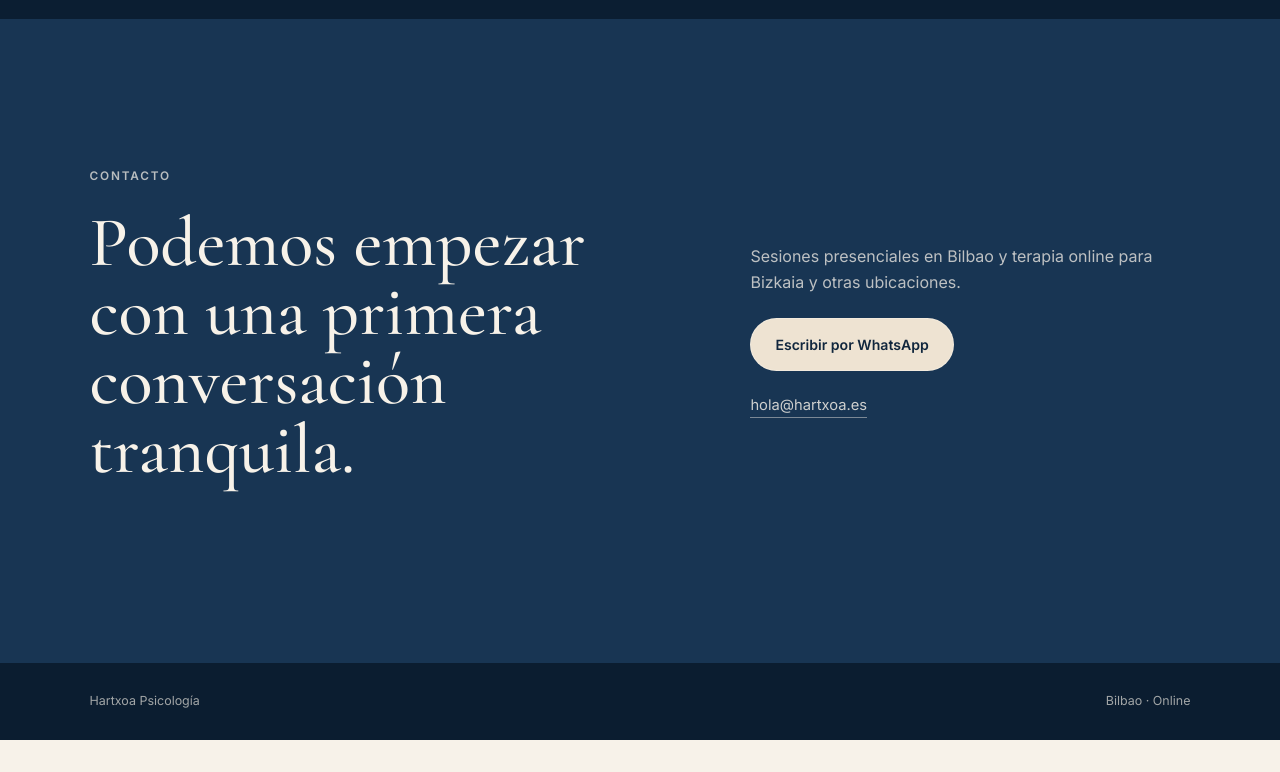
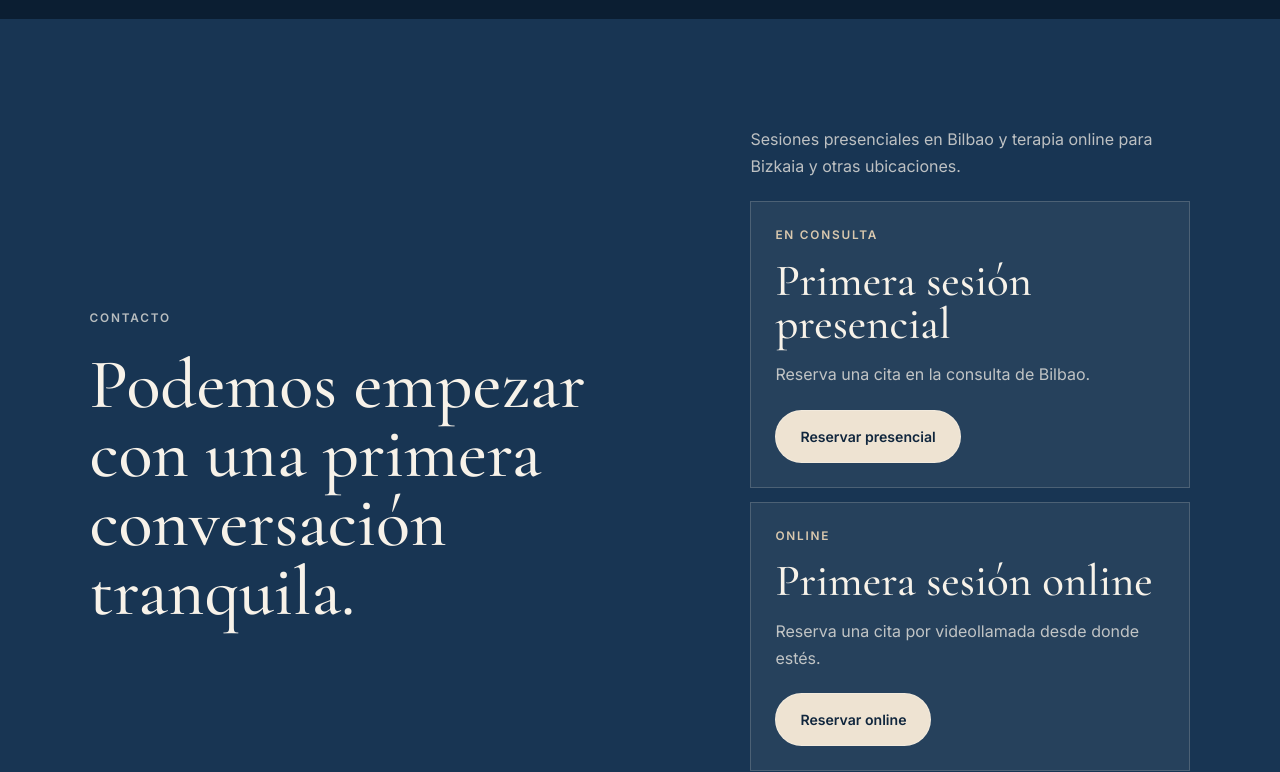
Before and after one commit to villaltamrosa-cloud/EJEMPLO, a plain HTML site: page contacto.html in a window 1280 px wide. Shown: the part 63-835 px from the top of the page. Before the commit the page ends 803 px from the top, so only its background shows below. Drawn offline with nearby package versions, Linux system fonts and the light colour scheme.

Commit message:
Add Calendly booking options

```diff
--- a/contacto.html
+++ b/contacto.html
@@ -47,9 +47,34 @@
             Sesiones presenciales en Bilbao y terapia online para Bizkaia y
             otras ubicaciones.
           </p>
-          <a class="primary-button light" href="https://wa.me/34000000000">
-            Escribir por WhatsApp
-          </a>
+          <div class="booking-options" aria-label="Opciones de reserva">
+            <article>
+              <span>En consulta</span>
+              <h2>Primera sesión presencial</h2>
+              <p>Reserva una cita en la consulta de Bilbao.</p>
+              <a
+                class="primary-button light"
+                href="https://calendly.com/hartxoa/30min"
+                target="_blank"
+                rel="noopener noreferrer"
+              >
+                Reservar presencial
+              </a>
+            </article>
+            <article>
+              <span>Online</span>
+              <h2>Primera sesión online</h2>
+              <p>Reserva una cita por videollamada desde donde estés.</p>
+              <a
+                class="primary-button light"
+                href="https://calendly.com/hartxoa/reserva-para-primera-sesion-presencial-clone"
+                target="_blank"
+                rel="noopener noreferrer"
+              >
+                Reservar online
+              </a>
+            </article>
+          </div>
           <a class="text-link" href="mailto:hola@hartxoa.es">hola@hartxoa.es</a>
         </div>
       </section>
--- a/styles.css
+++ b/styles.css
@@ -507,6 +507,36 @@ h3 {
   color: rgba(247, 242, 233, 0.74);
 }
 
+.booking-options {
+  display: grid;
+  width: 100%;
+  gap: 14px;
+}
+
+.booking-options article {
+  padding: 24px;
+  border: 1px solid rgba(247, 242, 233, 0.18);
+  background: rgba(247, 242, 233, 0.06);
+}
+
+.booking-options span {
+  display: block;
+  margin-bottom: 14px;
+  color: var(--beige);
+  font-size: 0.74rem;
+  font-weight: 600;
+  letter-spacing: 0.15em;
+  text-transform: uppercase;
+}
+
+.booking-options h2 {
+  font-size: clamp(2rem, 3.5vw, 2.9rem);
+}
+
+.booking-options p {
+  margin: 14px 0 22px;
+}
+
 .text-link {
   border-bottom: 1px solid rgba(247, 242, 233, 0.44);
   color: rgba(247, 242, 233, 0.82);
```
